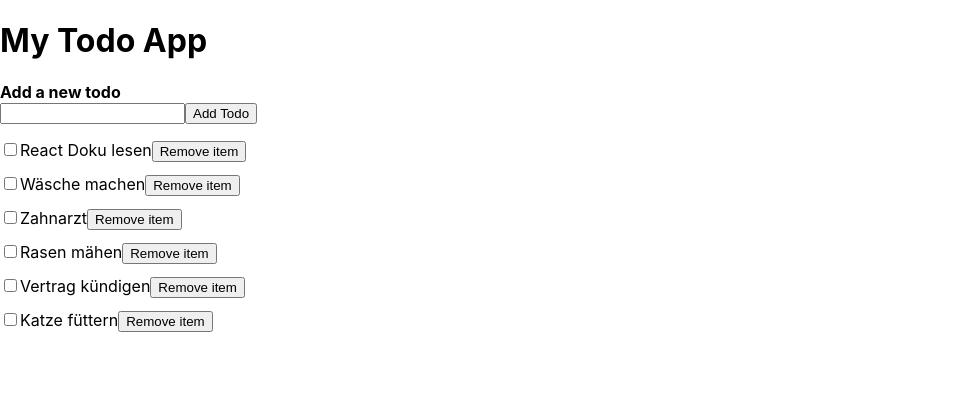
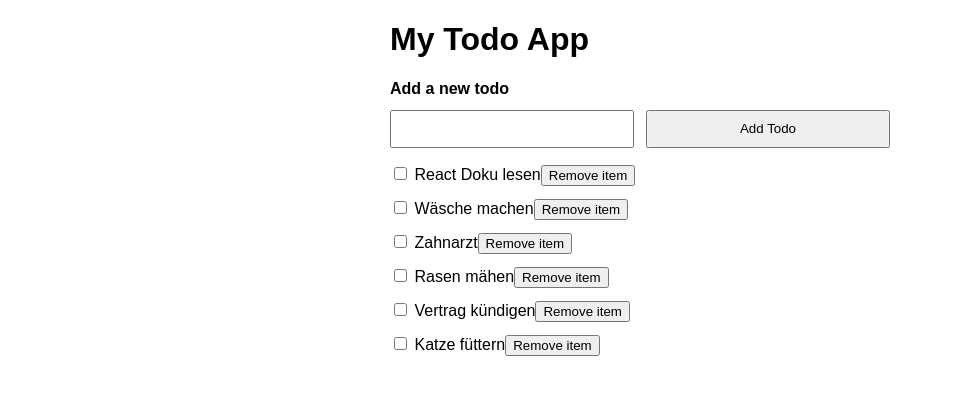
Before and after one commit to ThomasKirst/my-todo-app, a React (Create React App) app: page / in a window 1280 px wide. Shown: the top 394 px of the page, without its empty margins (0-953 px from the left). Built offline with nearby package versions, Linux system fonts and the light colour scheme; the HTML template or start-up script is replaced by a standard one.

Commit message:
add some minimal styling

```diff
--- a/src/App.js
+++ b/src/App.js
@@ -31,7 +31,7 @@ function App() {
   }
 
   return (
-    <div>
+    <div className="App">
       <h1>My Todo App</h1>
 
       <TodoForm countTodos={todoList.length} onAddTodo={addTodo} />
--- /dev/null
+++ b/src/components/TodoForm.css
@@ -0,0 +1,10 @@
+.Form {
+  display: grid;
+  grid-template-columns: 1fr 1fr;
+  gap: 12px;
+}
+
+.Form__input {
+  font-size: 1rem;
+  padding: 0.5rem 1rem;
+}
--- a/src/components/TodoForm.js
+++ b/src/components/TodoForm.js
@@ -1,3 +1,5 @@
+import './TodoForm.css';
+
 // 1. Step: TodoForm als Komponente erstellen
 export default function TodoForm({ countTodos, onAddTodo }) {
   // 3. Nimmt den Value aus dem Input Field
@@ -22,12 +24,12 @@ export default function TodoForm({ countTodos, onAddTodo }) {
 
   // 2. onSubmit Handler => handleSubmit(event)
   return (
-    <form onSubmit={handleSubmit}>
+    <form className="Form" onSubmit={handleSubmit}>
       <label htmlFor="title">
         <strong>Add a new todo</strong>
       </label>
       <br />
-      <input type="text" name="title" id="title" />
+      <input className="Form__input" type="text" name="title" id="title" />
       <button>Add Todo</button>
     </form>
   );
--- /dev/null
+++ b/src/components/TodoItem.css
@@ -0,0 +1,7 @@
+.strike-through {
+  text-decoration: line-through;
+}
+
+.Todo__input {
+  margin: 0;
+}
--- a/src/components/TodoItem.js
+++ b/src/components/TodoItem.js
@@ -2,8 +2,7 @@ export default function TodoItem({ id, title, onRemoveItem }) {
   return (
     <li>
       <label>
-        <input type="checkbox" />
-        {title}
+        <input className="Todo__input" type="checkbox" /> {title}
       </label>
       <button onClick={() => onRemoveItem(id)}>Remove item</button>
     </li>
--- a/src/index.css
+++ b/src/index.css
@@ -1,13 +1,9 @@
+* {
+  box-sizing: border-box;
+}
+
 body {
   margin: 0;
-  font-family: -apple-system, BlinkMacSystemFont, 'Segoe UI', 'Roboto', 'Oxygen',
-    'Ubuntu', 'Cantarell', 'Fira Sans', 'Droid Sans', 'Helvetica Neue',
-    sans-serif;
-  -webkit-font-smoothing: antialiased;
-  -moz-osx-font-smoothing: grayscale;
+  font-family: sans-serif;
+  font-size: 1rem;
 }
-
-code {
-  font-family: source-code-pro, Menlo, Monaco, Consolas, 'Courier New',
-    monospace;
-}
```
